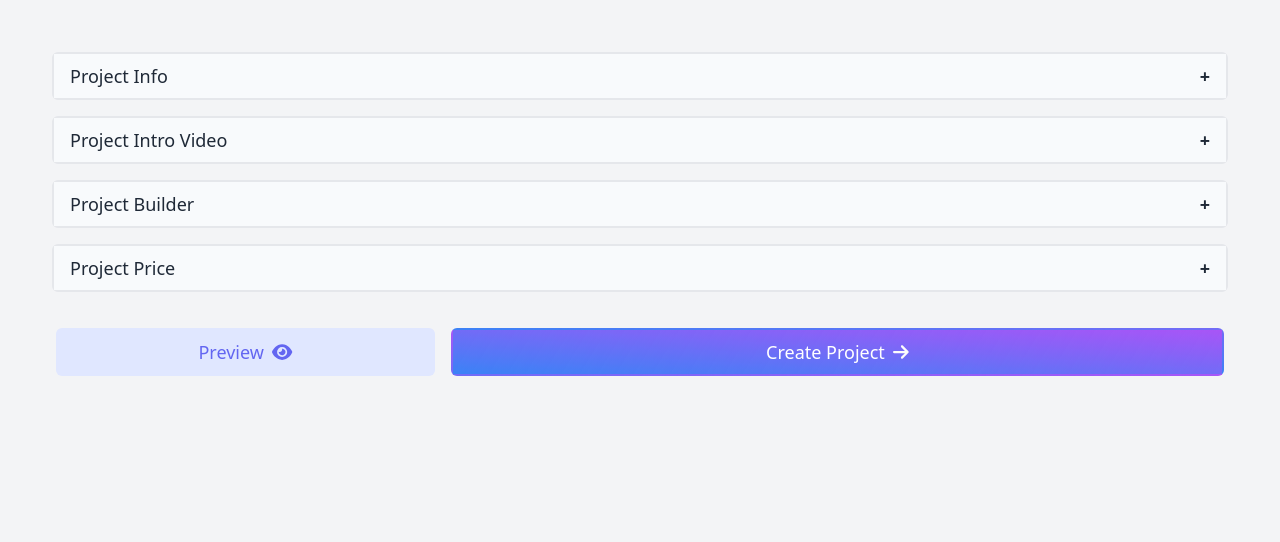
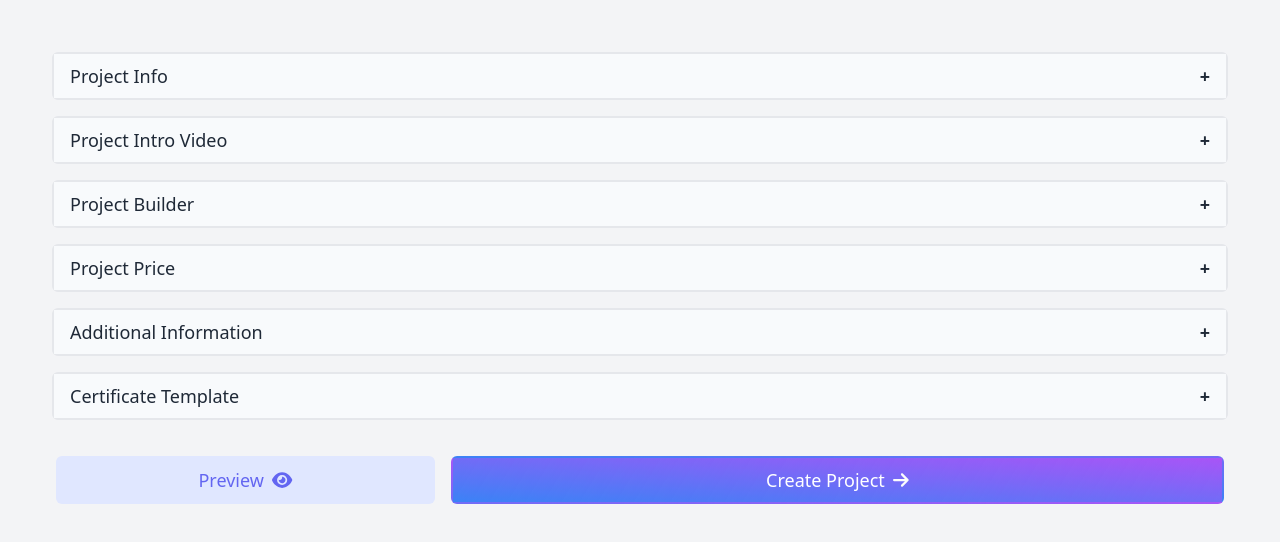
Before and after one commit to ShlokVerma9282/qti_new, a React (Create React App) app in the folder client/: page / in a window 1280 px wide. Shown: the top 542 px of the page. Built offline with nearby package versions, Linux system fonts and the light colour scheme.

Commit message:
refresh data after submit

```diff
--- a/client/src/Components/C1_Component.js
+++ b/client/src/Components/C1_Component.js
@@ -87,6 +87,8 @@ export default function C1() {
         <>
             <Header elementIndex={elementIndex} title="Project Info"
                 disabled={disabled} setDisabled={setDisabled} />
+
+                {console.log("C1 RENDER")}
 
             {activeIndex === elementIndex && (
                 <>
@@ -188,6 +190,7 @@ export default function C1() {
                                                                     value={general.public}
                                                                     onChange={(e) => setGeneral({ ...general, public: !general.public })}
                                                                     disabled={disabled}
+                                                                    checked={general.public}
                                                                 />
                                                                 <label
                                                                     htmlFor="public-Project-toggle"
@@ -216,6 +219,7 @@ export default function C1() {
                                                                     value={general.qa}
                                                                     onChange={(e) => setGeneral({ ...general, qa: !general.qa })}
                                                                     disabled={disabled}
+                                                                    checked={general.qa}
                                                                 />
                                                                 <label
                                                                     htmlFor="enable-q-a-toggle"
@@ -244,6 +248,7 @@ export default function C1() {
                                                 value={contentDrip.enabled}
                                                 onChange={(e) => setContentDrip({ enabled: !contentDrip.enabled })}
                                                 disabled={disabled}
+                                                checked={contentDrip.enabled}
                                             />
                                             Enable
                                         </label>
--- a/client/src/Components/C2_Component.js
+++ b/client/src/Components/C2_Component.js
@@ -15,7 +15,7 @@ export default function C2() {
     const websitesList = ['None', 'YouTube', 'Twitch', 'Vimeo'];
 
     const [disabled, setDisabled] = useState(false);
-    const [website, setWebsite] = useState(disabled ? project.video.website : "None");
+    const [website, setWebsite] = useState(project.video === null ? "None" : project.video.website);
     const [link, setLink] = useState(project.video === null ? "" : project.video.link);
 
     const onDiscard = () => {
--- /dev/null
+++ b/client/src/Components/C5_Component.js
@@ -0,0 +1,37 @@
+import { useContext } from "react";
+import { ProjectContext } from "./ProjectContext";
+import Header from "./C_All_Header";
+
+export default function C5() {
+
+    const elementIndex = 4;
+
+    // Destructuring context
+    const { activeIndex } = useContext(ProjectContext);
+
+    return (
+        <>
+            <Header elementIndex={elementIndex} title="Additional Information"
+                disabled={false} />
+
+            {activeIndex === elementIndex && (
+                <>
+                    <div className="bg-gray-100 ">
+                        <div className="container mx-auto">
+                            <div className="p-4 bg-white">
+                                Lorem ipsum dolor sit amet, consectetur adipiscing elit.
+                                Morbi facilisis ligula pulvinar libero dapibus, eget
+                                pulvinar mi commodo. Donec ac consectetur ante.
+                                Praesent sollicitudin sapien et convallis egestas.
+                                Nam non tempus purus. Nullam nec pharetra justo.
+                                Donec sit amet efficitur velit. Aliquam pulvinar,
+                                turpis a egestas lacinia, dolor mi varius leo,
+                                vel lobortis eros ex nec est.
+                            </div>
+                        </div>
+                    </div>
+                </>
+            )}
+        </>
+    )
+}
--- /dev/null
+++ b/client/src/Components/C6_Component.js
@@ -0,0 +1,37 @@
+import { useContext } from "react";
+import { ProjectContext } from "./ProjectContext";
+import Header from "./C_All_Header";
+
+export default function C6() {
+
+    const elementIndex = 5;
+
+    // Destructuring context
+    const { activeIndex } = useContext(ProjectContext);
+
+    return (
+        <>
+            <Header elementIndex={elementIndex} title="Certificate Template"
+                disabled={false} />
+
+            {activeIndex === elementIndex && (
+                <>
+                    <div className="bg-gray-100 ">
+                        <div className="container mx-auto">
+                            <div className="p-4 bg-white">
+                                Lorem ipsum dolor sit amet, consectetur adipiscing elit.
+                                Morbi facilisis ligula pulvinar libero dapibus, eget
+                                pulvinar mi commodo. Donec ac consectetur ante.
+                                Praesent sollicitudin sapien et convallis egestas.
+                                Nam non tempus purus. Nullam nec pharetra justo.
+                                Donec sit amet efficitur velit. Aliquam pulvinar,
+                                turpis a egestas lacinia, dolor mi varius leo,
+                                vel lobortis eros ex nec est.
+                            </div>
+                        </div>
+                    </div>
+                </>
+            )}
+        </>
+    )
+}
--- a/client/src/Components/C_Component/Accordion.js
+++ b/client/src/Components/C_Component/Accordion.js
@@ -2,11 +2,14 @@ import C1 from "../C1_Component";
 import C2 from "../C2_Component";
 import C3 from "../C3_Component";
 import C4 from "../C4_Component";
+import C5 from "../C5_Component";
+import C6 from "../C6_Component";
 
 export default function Accordion() {
 
     return (
         <div className="p-3 m-2">
+            {console.log("Accordion render")}
             <div key={0} className="border-2 mb-4 rounded-md">
                 <C1 />
             </div>
@@ -23,38 +26,13 @@ export default function Accordion() {
                 <C4 />
             </div>
 
-            {/*
             <div key={4} className="border-2 mb-4 rounded-md">
-                <AccordionHeader elementIndex={4} title="Additional Information" />
-                {activeIndex === 4 && (
-                    <div className="p-4 bg-white">
-                        Lorem ipsum dolor sit amet, consectetur adipiscing elit.
-                        Morbi facilisis ligula pulvinar libero dapibus, eget
-                        pulvinar mi commodo. Donec ac consectetur ante.
-                        Praesent sollicitudin sapien et convallis egestas.
-                        Nam non tempus purus. Nullam nec pharetra justo.
-                        Donec sit amet efficitur velit. Aliquam pulvinar,
-                        turpis a egestas lacinia, dolor mi varius leo,
-                        vel lobortis eros ex nec est.
-                    </div>
-                )}
+                <C5 />
             </div>
 
             <div key={5} className="border-2 mb-4 rounded-md">
-                <AccordionHeader elementIndex={5} title="Certificate Template" />
-                {activeIndex === 5 && (
-                    <div className="p-4 bg-white">
-                        Lorem ipsum dolor sit amet, consectetur adipiscing elit.
-                        Morbi facilisis ligula pulvinar libero dapibus, eget
-                        pulvinar mi commodo. Donec ac consectetur ante.
-                        Praesent sollicitudin sapien et convallis egestas.
-                        Nam non tempus purus. Nullam nec pharetra justo.
-                        Donec sit amet efficitur velit. Aliquam pulvinar,
-                        turpis a egestas lacinia, dolor mi varius leo,
-                        vel lobortis eros ex nec est.
-                    </div>
-                )}
-            </div> */}
+                <C6 />
+            </div>
 
         </div>
     )
--- a/client/src/Components/C_Component/Main.js
+++ b/client/src/Components/C_Component/Main.js
@@ -26,6 +26,9 @@ export default function C_COMPONENT() {
         discountedPrice: 0
     }
 
+    //using key prop to forcefully update component tree
+    const [key, setKey] = useState(0);
+
     // Setting project and active accordion item
     const [project, setProject] = useState({ ...defaultProject });
     const [activeIndex, setActiveIndex] = useState(null);
@@ -43,6 +46,7 @@ export default function C_COMPONENT() {
             .then((response) => {
                 setProject({ ...defaultProject });
                 setActiveIndex(null);
+                setKey(key+1);
             })
             .catch(error => {
                 window.alert("Error occurred while creating project!");
@@ -62,7 +66,7 @@ export default function C_COMPONENT() {
     return (
         <div className="p-8">
             <ProjectContext.Provider value={{ project, setProject, activeIndex, setActiveIndex, toggleAccordion }}>
-                <Accordion />
+                <Accordion key={key}/>
                 <Footer handleSubmit={handleSubmit} />
             </ProjectContext.Provider>
         </div>
```
